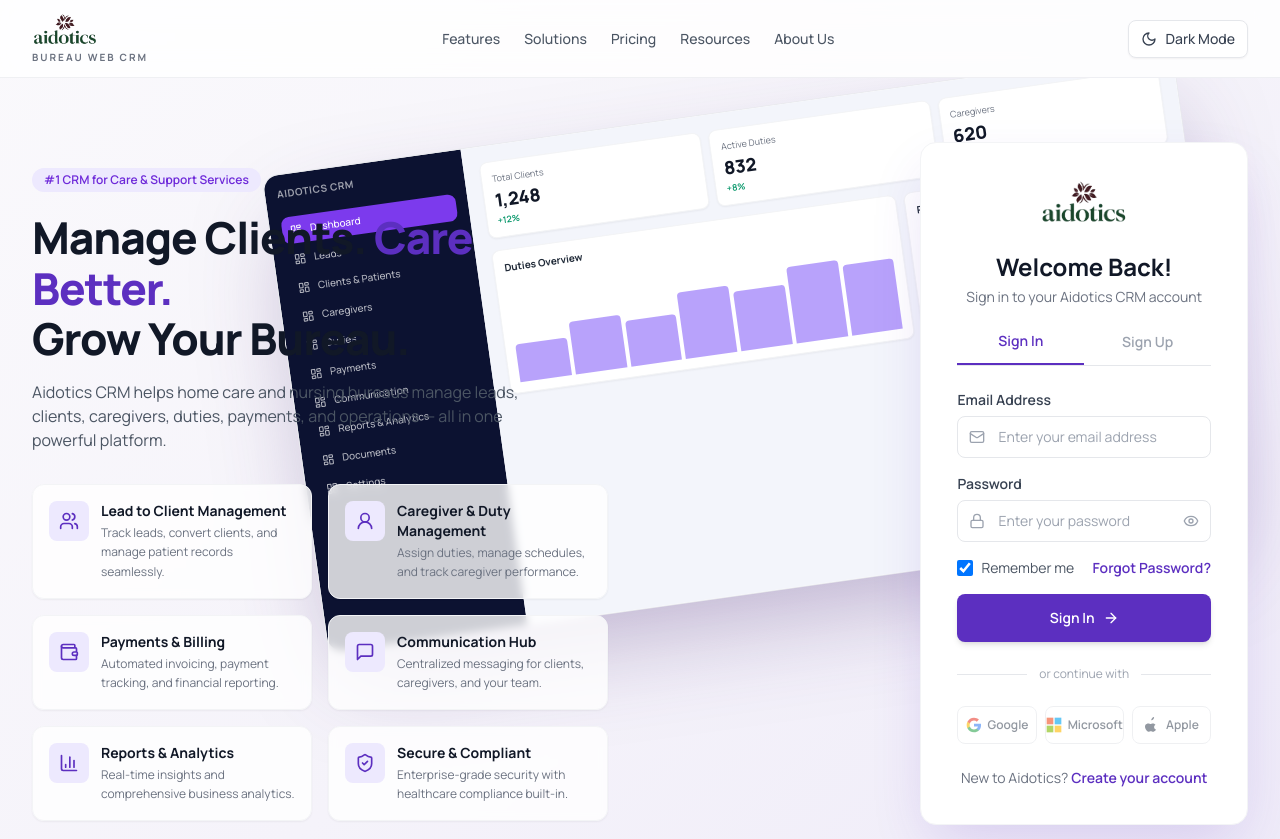
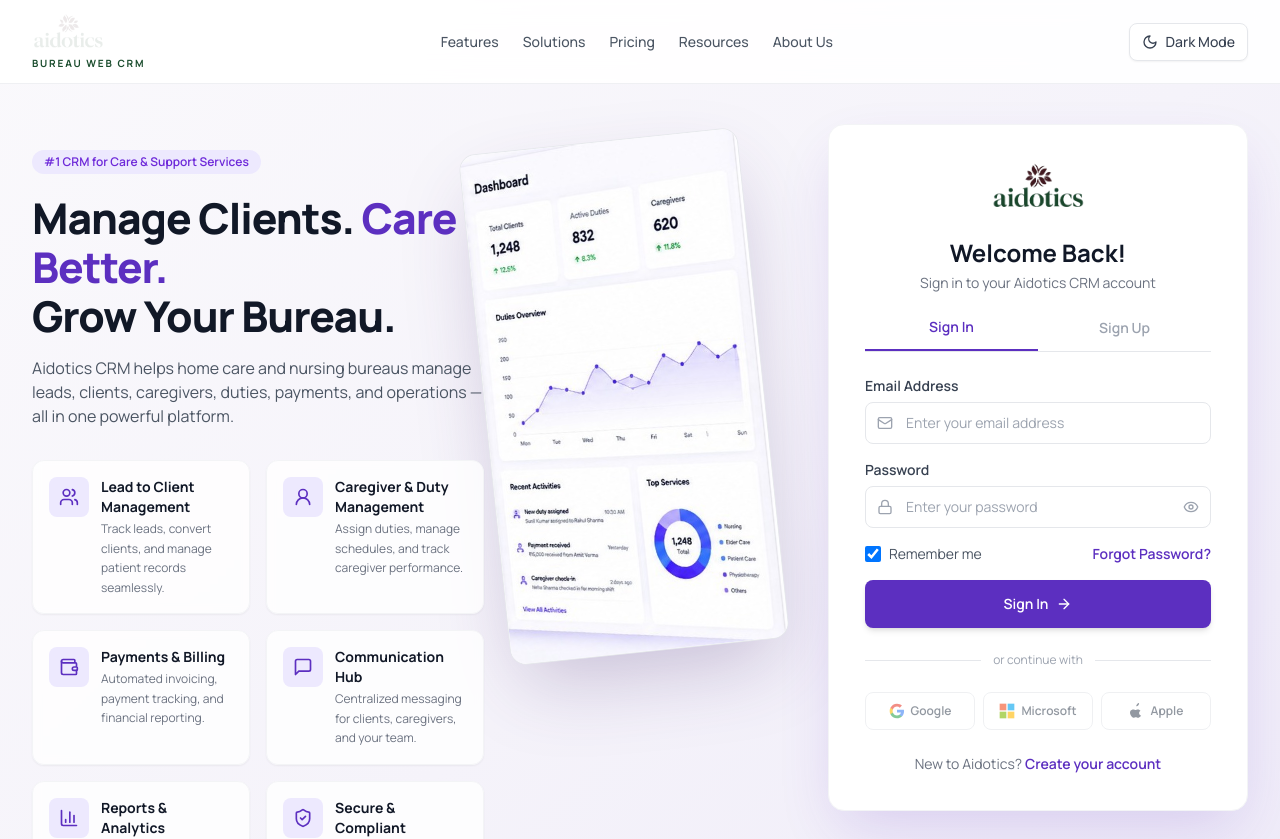
Before and after one commit to aidoticstech-cell/Aidotics-Web-CRM, a Next.js app in the folder web/: page /login in a window 1280 px wide. Shown: the top 839 px of the page. Built offline with nearby package versions, Linux system fonts and the light colour scheme.

Commit message:
Use dashboard screenshot on login, fix layout overlap and logo.

```diff
--- a/web/src/app/login/page.tsx
+++ b/web/src/app/login/page.tsx
@@ -10,11 +10,22 @@ export default function LoginPage() {
   return (
     <div className="flex min-h-screen flex-col bg-gradient-to-br from-[#faf9fc] via-[#f5f3fa] to-[#ede9f8]">
       <LoginSiteHeader />
-      <main className="relative flex-1 overflow-hidden">
-        <LoginDashboardPreview />
-        <div className="relative z-10 mx-auto grid max-w-[1400px] gap-10 px-4 py-8 sm:px-6 lg:grid-cols-[1fr_auto] lg:items-start lg:gap-8 lg:px-8 lg:py-12 xl:gap-12">
-          <LoginMarketing />
-          <div className="flex justify-center lg:justify-end lg:pt-4">
+      <main className="relative flex-1 overflow-x-hidden">
+        <div className="relative z-10 mx-auto grid w-full max-w-[1440px] grid-cols-1 items-start gap-10 px-4 py-8 sm:px-6 lg:grid-cols-[minmax(0,480px)_minmax(0,1fr)_auto] lg:gap-6 lg:px-8 lg:py-10 xl:grid-cols-[minmax(0,520px)_minmax(280px,1fr)_420px] xl:gap-8">
+          {/* Left: marketing — stays left-aligned, never under the dashboard image */}
+          <div className="relative z-20 min-w-0 text-left">
+            <LoginMarketing />
+          </div>
+
+          {/* Center: dashboard image only in the gutter between columns */}
+          <div className="relative z-0 hidden min-h-[320px] items-start justify-center lg:flex lg:justify-start xl:pl-0">
+            <div className="absolute left-0 top-4 w-[min(100%,680px)] xl:-left-8">
+              <LoginDashboardPreview />
+            </div>
+          </div>
+
+          {/* Right: sign-in card */}
+          <div className="relative z-30 flex justify-center lg:justify-end">
             <LoginFormCard />
           </div>
         </div>
--- a/web/src/components/auth/login/LoginDashboardPreview.tsx
+++ b/web/src/components/auth/login/LoginDashboardPreview.tsx
@@ -1,90 +1,26 @@
 "use client";
 
-import { LayoutDashboard, Users, BriefcaseMedical, Wallet } from "lucide-react";
+import Image from "next/image";
 
-const NAV = [
-  { label: "Dashboard", active: true },
-  { label: "Leads" },
-  { label: "Clients & Patients" },
-  { label: "Caregivers" },
-  { label: "Duties" },
-  { label: "Payments" },
-  { label: "Communication" },
-  { label: "Reports & Analytics" },
-  { label: "Documents" },
-  { label: "Settings" },
-];
+const WIDTH = 385;
+const HEIGHT = 707;
 
+/** Dashboard screenshot — Total Clients 1,248, Duties 832, Caregivers 620, chart & activities. */
 export function LoginDashboardPreview() {
   return (
     <div
       aria-hidden
-      className="pointer-events-none absolute left-1/2 top-8 z-0 hidden w-[min(920px,95vw)] -translate-x-[42%] rotate-[-8deg] select-none lg:block xl:-translate-x-[38%]"
+      className="pointer-events-none relative w-[min(100%,385px)] select-none"
     >
-      <div className="overflow-hidden rounded-2xl border border-gray-200/80 bg-white shadow-[0_40px_100px_-20px_rgba(76,45,120,0.35)]">
-        <div className="flex min-h-[480px]">
-          <aside className="w-[200px] shrink-0 bg-[#0c1231] p-3 text-white">
-            <p className="text-[10px] font-bold tracking-wider text-white/60">AIDOTICS CRM</p>
-            <nav className="mt-4 space-y-0.5">
-              {NAV.map((item) => (
-                <div
-                  key={item.label}
-                  className={`flex items-center gap-2 rounded-lg px-2 py-1.5 text-[10px] font-medium ${
-                    item.active ? "bg-violet-600 text-white" : "text-white/70"
-                  }`}
-                >
-                  <LayoutDashboard className="h-3 w-3 shrink-0" />
-                  <span className="truncate">{item.label}</span>
-                </div>
-              ))}
-            </nav>
-          </aside>
-          <div className="flex-1 bg-[#f3f5fb] p-4">
-            <div className="grid grid-cols-3 gap-2">
-              {[
-                { label: "Total Clients", value: "1,248", delta: "+12%" },
-                { label: "Active Duties", value: "832", delta: "+8%" },
-                { label: "Caregivers", value: "620", delta: "+5%" },
-              ].map((k) => (
-                <div key={k.label} className="rounded-lg border border-gray-100 bg-white p-2.5 shadow-sm">
-                  <p className="text-[9px] text-gray-500">{k.label}</p>
-                  <p className="text-lg font-black text-gray-900">{k.value}</p>
-                  <p className="text-[9px] font-semibold text-emerald-600">{k.delta}</p>
-                </div>
-              ))}
-            </div>
-            <div className="mt-3 grid grid-cols-5 gap-2">
-              <div className="col-span-3 rounded-lg border border-gray-100 bg-white p-2.5 shadow-sm">
-                <p className="text-[10px] font-bold text-gray-800">Duties Overview</p>
-                <div className="mt-3 flex h-24 items-end gap-1">
-                  {[40, 55, 48, 70, 62, 80, 74].map((h, i) => (
-                    <div key={i} className="flex-1 rounded-t bg-violet-400/80" style={{ height: `${h}%` }} />
-                  ))}
-                </div>
-              </div>
-              <div className="col-span-2 rounded-lg border border-gray-100 bg-white p-2.5 shadow-sm">
-                <p className="text-[10px] font-bold text-gray-800">Recent Activities</p>
-                <ul className="mt-2 space-y-1.5 text-[8px] text-gray-600">
-                  <li className="flex gap-1">
-                    <Users className="h-2.5 w-2.5 text-violet-600" /> New lead assigned
-                  </li>
-                  <li className="flex gap-1">
-                    <BriefcaseMedical className="h-2.5 w-2.5 text-sky-600" /> Duty completed
-                  </li>
-                  <li className="flex gap-1">
-                    <Wallet className="h-2.5 w-2.5 text-amber-600" /> Payment received
-                  </li>
-                </ul>
-              </div>
-            </div>
-            <div className="mt-2 flex justify-end">
-              <div className="w-[140px] rounded-lg border border-gray-100 bg-white p-2 shadow-sm">
-                <p className="text-[9px] font-bold text-gray-800">Top Services</p>
-                <div className="mx-auto mt-2 h-14 w-14 rounded-full border-[6px] border-violet-500 border-r-sky-400 border-b-amber-400 border-l-emerald-400" />
-              </div>
-            </div>
-          </div>
-        </div>
+      <div className="rotate-[-6deg] overflow-hidden rounded-2xl border border-gray-200/90 bg-white shadow-[0_32px_80px_-16px_rgba(76,45,120,0.28)]">
+        <Image
+          src="/login-dashboard-preview.png"
+          alt=""
+          width={WIDTH}
+          height={HEIGHT}
+          className="h-auto w-full object-contain object-left-top"
+          priority
+        />
       </div>
     </div>
   );
--- a/web/src/components/auth/login/LoginFormCard.tsx
+++ b/web/src/components/auth/login/LoginFormCard.tsx
@@ -88,7 +88,7 @@ export function LoginFormCard() {
     <div className="relative z-20 w-full max-w-[420px] shrink-0">
       <div className="rounded-2xl border border-gray-100 bg-white p-8 shadow-[0_24px_60px_-12px_rgba(92,47,192,0.18)] sm:p-9">
         <div className="flex justify-center">
-          <AidoticsLogo height={48} priority centered />
+          <AidoticsLogo height={52} priority centered />
         </div>
         <h2 className="mt-6 text-center text-2xl font-bold text-gray-900">Welcome Back!</h2>
         <p className="mt-1 text-center text-sm text-gray-500">Sign in to your Aidotics CRM account</p>
--- a/web/src/components/auth/login/LoginMarketing.tsx
+++ b/web/src/components/auth/login/LoginMarketing.tsx
@@ -42,17 +42,17 @@ const FEATURES = [
 
 export function LoginMarketing() {
   return (
-    <div className="relative z-10 max-w-xl py-6 lg:py-10">
+    <div className="relative z-10 w-full max-w-[520px] py-4 text-left lg:py-6">
       <span className="inline-flex rounded-full bg-violet-100 px-3 py-1 text-xs font-semibold text-violet-700">
         #1 CRM for Care &amp; Support Services
       </span>
-      <h1 className="mt-5 text-4xl font-extrabold leading-[1.15] tracking-tight text-gray-900 lg:text-[2.75rem]">
+      <h1 className="mt-5 text-left text-4xl font-extrabold leading-[1.15] tracking-tight text-gray-900 lg:text-[2.65rem]">
         Manage Clients.{" "}
         <span className="text-violet-accent">Care Better.</span>
         <br />
         Grow Your Bureau.
       </h1>
-      <p className="mt-4 max-w-lg text-sm leading-relaxed text-gray-600 lg:text-base">
+      <p className="mt-4 max-w-lg text-left text-sm leading-relaxed text-gray-600 lg:text-base">
         Aidotics CRM helps home care and nursing bureaus manage leads, clients, caregivers, duties, payments,
         and operations — all in one powerful platform.
       </p>
--- a/web/src/components/auth/login/LoginSiteHeader.tsx
+++ b/web/src/components/auth/login/LoginSiteHeader.tsx
@@ -8,12 +8,14 @@ const NAV = ["Features", "Solutions", "Pricing", "Resources", "About Us"];
 
 export function LoginSiteHeader() {
   return (
-    <header className="relative z-30 border-b border-gray-200/60 bg-white/80 backdrop-blur-md">
-      <div className="mx-auto flex max-w-[1400px] items-center justify-between gap-4 px-4 py-3 sm:px-6 lg:px-8">
-        <div className="min-w-0">
-          <AidoticsLogo height={36} priority />
-          <p className="mt-0.5 text-[10px] font-bold uppercase tracking-[0.2em] text-gray-500">Bureau Web CRM</p>
-        </div>
+    <header className="relative z-40 border-b border-gray-200/60 bg-white/90 backdrop-blur-md">
+      <div className="mx-auto flex max-w-[1440px] items-center justify-between gap-4 px-4 py-3 sm:px-6 lg:px-8">
+        <Link href="/login" className="block min-w-0 text-left">
+          <AidoticsLogo height={40} priority onLightBackground />
+          <p className="mt-1 text-left text-[10px] font-bold uppercase tracking-[0.18em] text-[#1b4d2e]">
+            Bureau Web CRM
+          </p>
+        </Link>
         <nav className="hidden items-center gap-6 lg:flex">
           {NAV.map((item) => (
             <Link key={item} href="#" className="text-sm font-medium text-gray-600 transition hover:text-violet-accent">
@@ -23,7 +25,7 @@ export function LoginSiteHeader() {
         </nav>
         <button
           type="button"
-          className="flex items-center gap-2 rounded-lg border border-gray-200 bg-white px-3 py-2 text-sm font-medium text-gray-700 shadow-sm transition hover:bg-gray-50"
+          className="flex shrink-0 items-center gap-2 rounded-lg border border-gray-200 bg-white px-3 py-2 text-sm font-medium text-gray-700 shadow-sm transition hover:bg-gray-50"
           aria-label="Dark mode (coming soon)"
         >
           <Moon className="h-4 w-4" />
--- a/web/src/components/brand/AidoticsLogo.tsx
+++ b/web/src/components/brand/AidoticsLogo.tsx
@@ -10,6 +10,8 @@ type AidoticsLogoProps = {
   priority?: boolean;
   /** Center the image in its container (e.g. login card). */
   centered?: boolean;
+  /** Remove black matte on light backgrounds (header / marketing). */
+  onLightBackground?: boolean;
 };
 
 export function AidoticsLogo({
@@ -17,6 +19,7 @@ export function AidoticsLogo({
   height = 44,
   priority = false,
   centered = false,
+  onLightBackground = false,
 }: AidoticsLogoProps) {
   const width = Math.round((LOGO_WIDTH / LOGO_HEIGHT) * height);
 
@@ -27,7 +30,9 @@ export function AidoticsLogo({
       width={width}
       height={height}
       priority={priority}
-      className={`h-auto max-w-full object-contain ${centered ? "object-center" : "object-left"} ${className}`}
+      className={`h-auto max-w-full object-contain ${centered ? "object-center" : "object-left"} ${
+        onLightBackground ? "mix-blend-screen" : ""
+      } ${className}`}
       style={{ height, width }}
     />
   );
```
Also changed, not shown: web/public/login-dashboard-preview.png (added).
